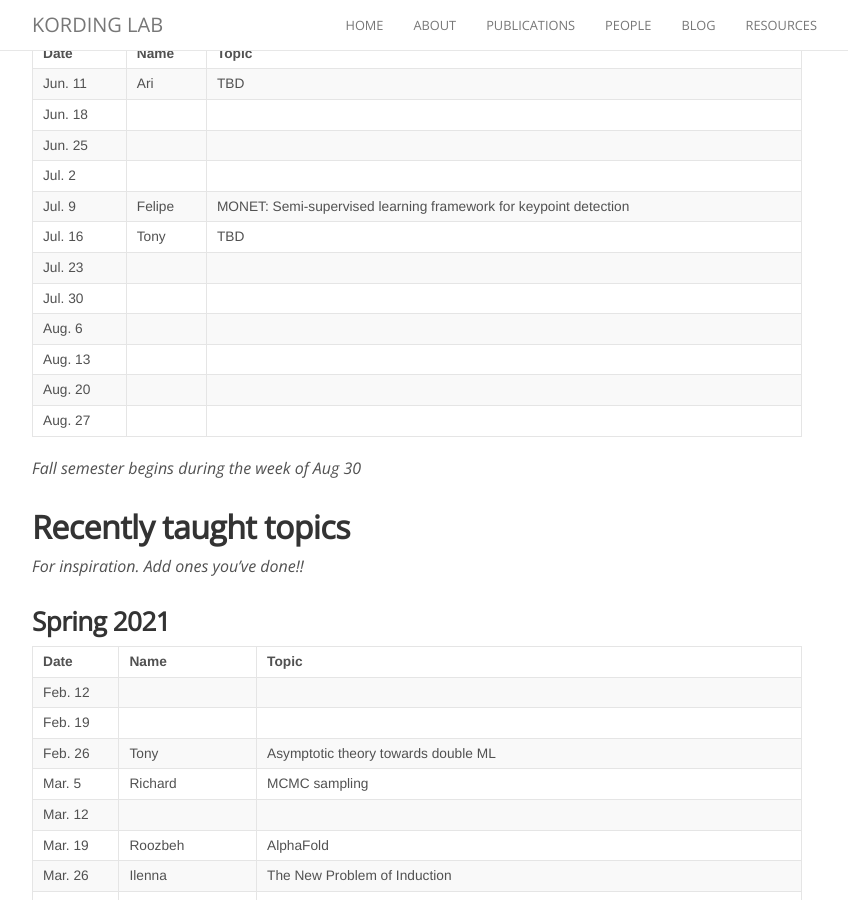
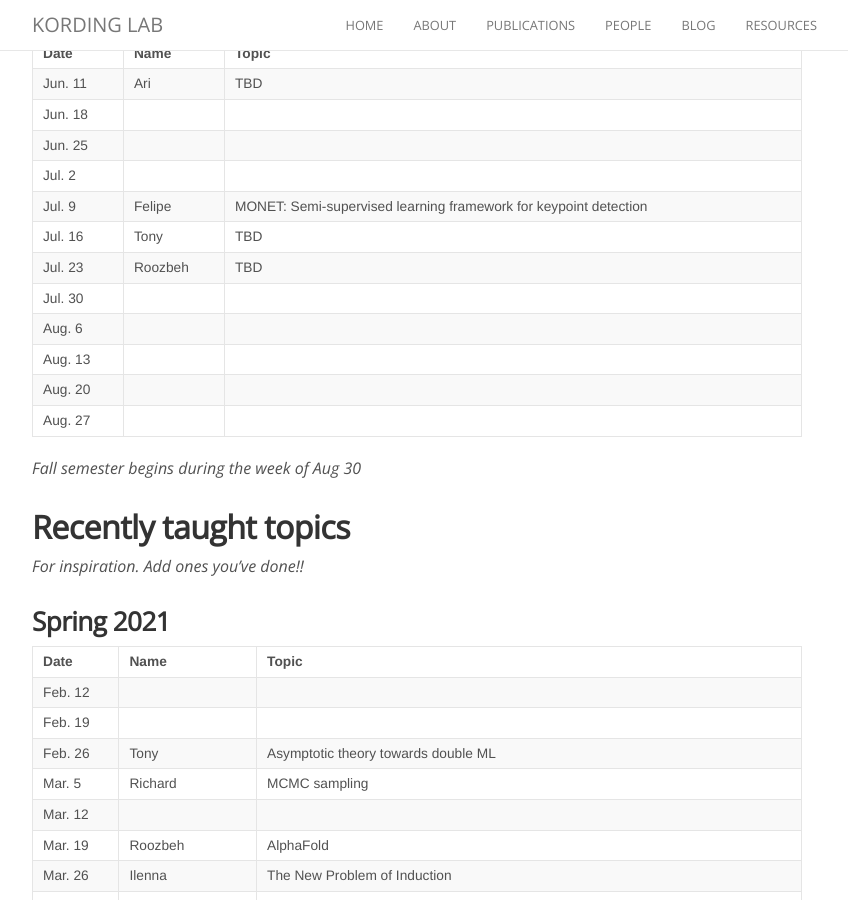
Before and after one commit to KordingLab/KordingLab.github.io, a Jekyll site: the page built from _posts/2021-01-01-upcoming-lab-teaching.md, in a window 1280 px wide and 900 px high, scrolled down 459 px. Shown: the whole window, without its empty margins (223-1071 px from the left). Built offline with Jekyll 4.4.1, drawn with Linux system fonts in a browser that asks for light colours; nearby versions of some CDN libraries; comment, search, counter and statistics services are not loaded.

Commit message:
Update 2021-01-01-upcoming-lab-teaching.md

```diff
--- a/_posts/2021-01-01-upcoming-lab-teaching.md
+++ b/_posts/2021-01-01-upcoming-lab-teaching.md
@@ -24,7 +24,7 @@ Get on the listserve for announcements: https://groups.google.com/forum/#!forum/
 | Jul. 2 | |  |
 | Jul. 9 | Felipe | MONET: Semi-supervised learning framework for keypoint detection |
 | Jul. 16 | Tony | TBD |
-| Jul. 23 | |  |
+| Jul. 23 | Roozbeh | TBD |
 | Jul. 30 | |  |
 | Aug. 6 | |  |
 | Aug. 13 | |  |
```
